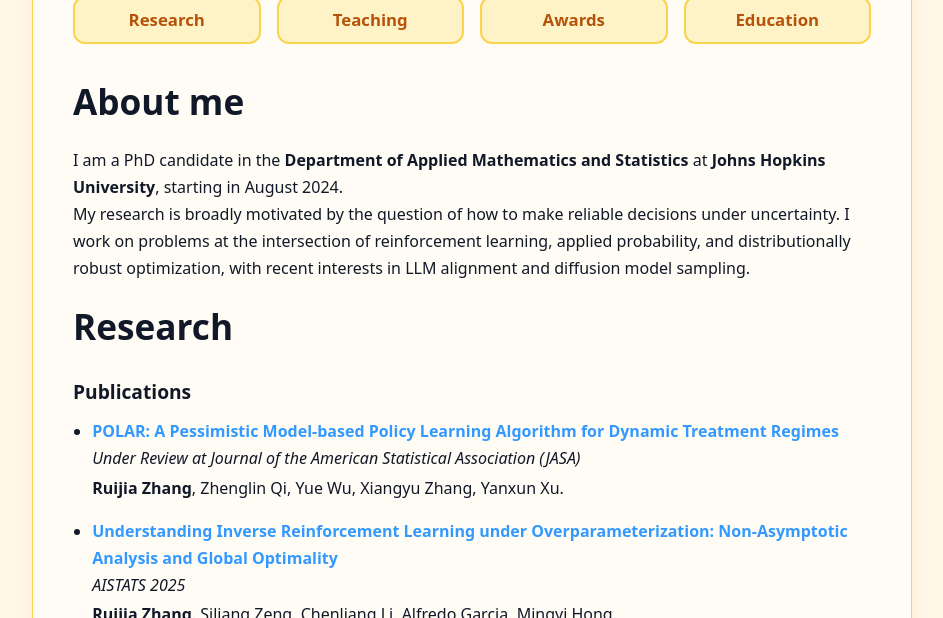
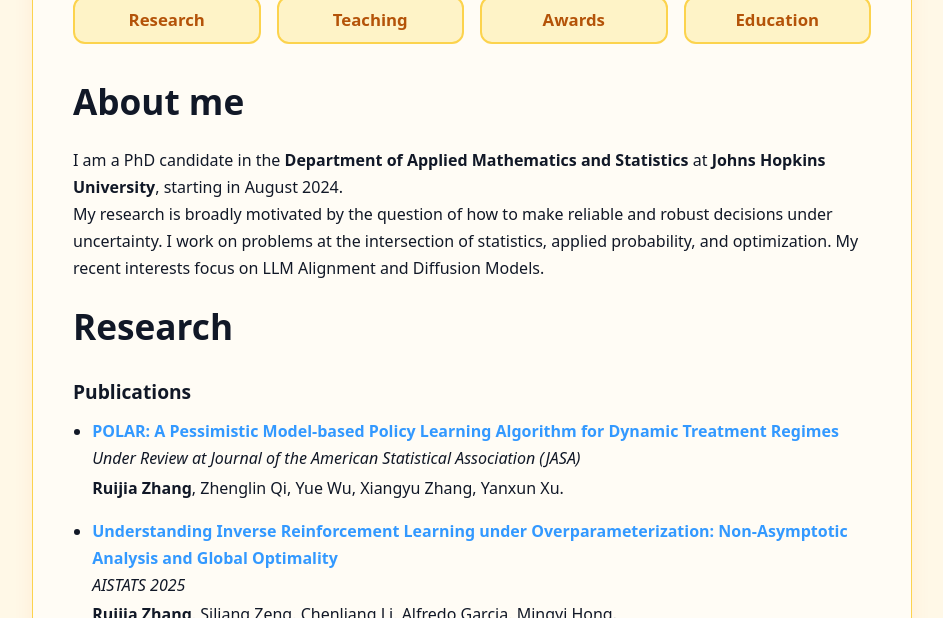
Before and after one commit to yayayida/yayayida.github.io, a Jekyll site: the page built from index.md, in a window 1280 px wide and 900 px high, cut to the strip 282-900 px from the top of the window. Shown: the whole strip, without its empty margins (168-1111 px from the left). Built offline with Jekyll 4.4.1, drawn with Linux system fonts in a browser that asks for light colours.

Commit message:
Update index.md

```diff
--- a/index.md
+++ b/index.md
@@ -60,7 +60,7 @@ title: "Ruijia Zhang"
 
 # About me
 I am a PhD candidate in the **Department of Applied Mathematics and Statistics** at **Johns Hopkins University**, starting in August 2024.
-My research is broadly motivated by the question of how to make reliable decisions under uncertainty. I work on problems at the intersection of reinforcement learning, applied probability, and distributionally robust optimization, with recent interests in LLM alignment and diffusion model sampling.
+My research is broadly motivated by the question of how to make reliable and robust decisions under uncertainty. I work on problems at the intersection of statistics, applied probability, and optimization. My recent interests focus on LLM Alignment and Diffusion Models.
 
 # Research
 
```
